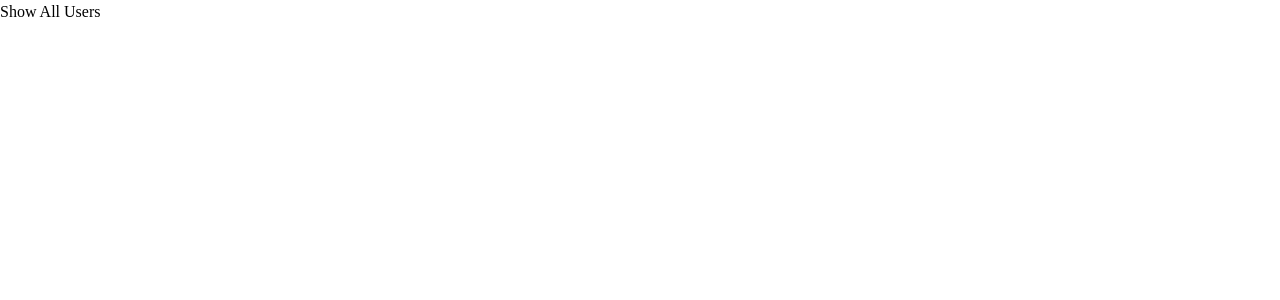
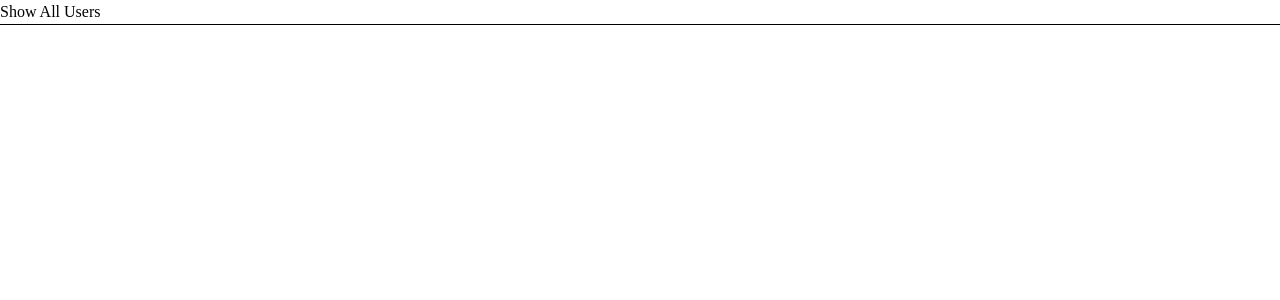
Before and after one commit to fronexxx/react, a React (Vite) app: page / in a window 1280 px wide. Shown: the top 300 px of the page. Built offline with nearby package versions, Linux system fonts and the light colour scheme.

Commit message:
Homeworks/HW_3/Task-6

```diff
--- a/src/layouts/MainLayout.tsx
+++ b/src/layouts/MainLayout.tsx
@@ -4,8 +4,9 @@ import MenuComponent from "../components/menu/MenuComponent.tsx";
 export const MainLayout = () => {
     return (
         <div>
+            <MenuComponent/>
+            <hr/>
             <Outlet/>
-            <MenuComponent/>
         </div>
     );
 };
```
Also changed, not shown: src/router/routes.tsx (+4 -3 lines).
